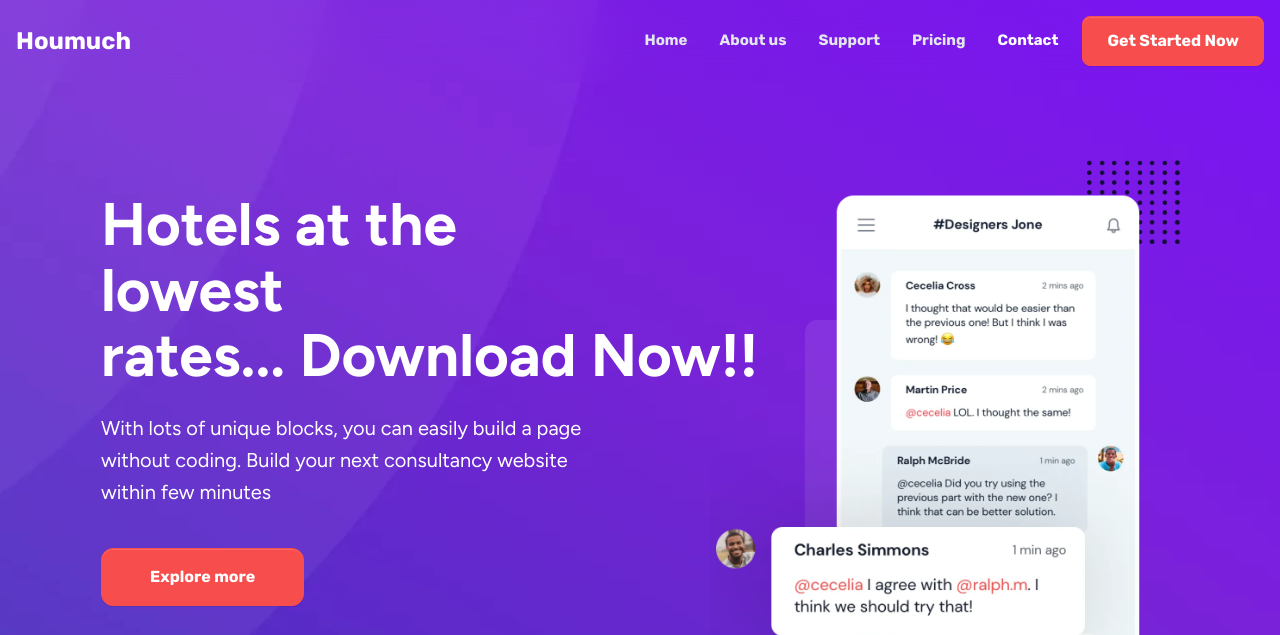
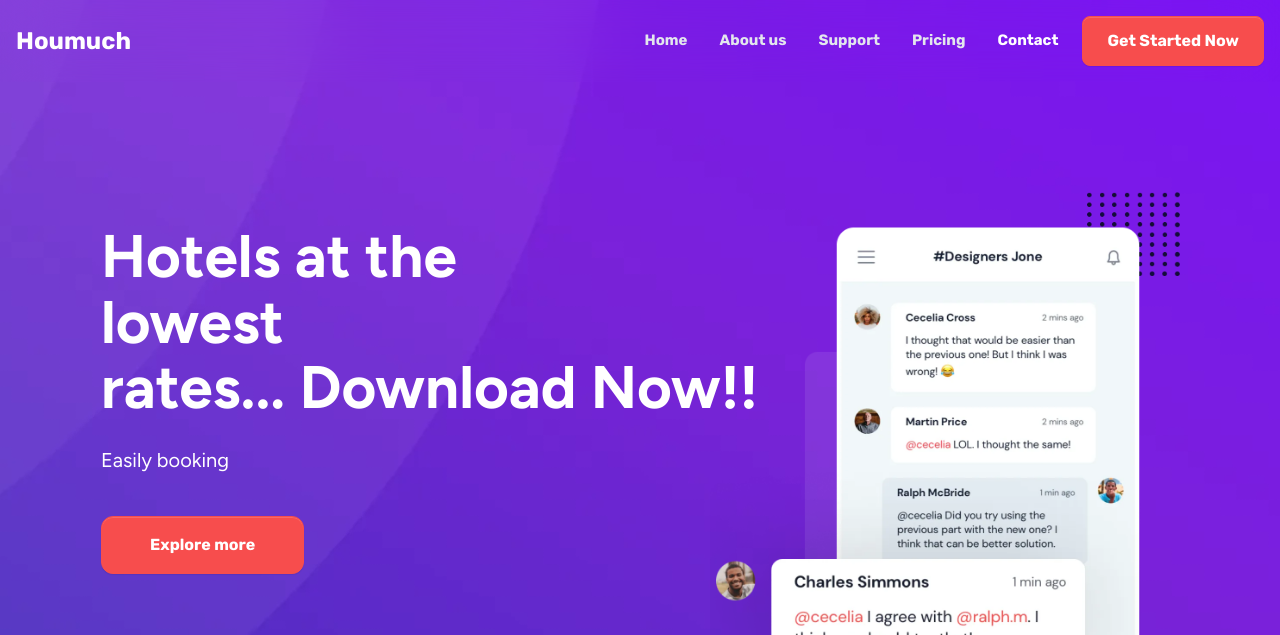
Before and after one commit to rah233/hmweb, a plain HTML site: page index.html in a window 1280 px wide. Shown: the top 635 px of the page. Drawn offline with nearby package versions, Linux system fonts and the light colour scheme.

Commit message:
Add files via upload merge

```diff
--- a/index.html
+++ b/index.html
@@ -53,7 +53,7 @@
                 <div class="row gy-4 gy-md-8 pt-9 pt-lg-0">
                   <div class="col-lg-6 text-center text-lg-start">
                     <h1 class="fs-2 fs-lg-1 text-white fw-bold mb-2 mb-lg-x1 lh-base mt-3 mt-lg-0"> Hotels at the lowest rates...<span class="text-nowrap"> Download Now!! </span></h1>
-                    <p class="fs-8 text-white mb-3 mb-lg-4 lh-lg">With lots of unique blocks, you can easily build a page without coding. Build your next consultancy website within few minutes</p>
+                    <p class="fs-8 text-white mb-3 mb-lg-4 lh-lg">Easily booking</p>
                     <div class="d-flex justify-content-center justify-content-lg-start"><a class="btn btn-primary btn-lg lh-xl mb-4 mb-md-5 mb-lg-7" href="#!">Explore more</a></div>
                     <p class="mb-x1 fs-10 button-text text-uppercase fw-bold lh-base text-300">Download our app</p>
                     <div class="d-flex flex-wrap justify-content-center justify-content-lg-start gap-2 position-relative z-2"><a class="border-0 p-0 bg-transparent cursor-pointer rounded-1" href="#!"> <img class="img-fluid" src="assets/img/logos/App_Store.webp" alt="assets/img/logos/App_Store.webp" /></a><a class="border-0 p-0 bg-transparent cursor-pointer rounded-1" href="#!"> <img class="img-fluid" src="assets/img/logos/Play_Store.webp" alt="assets/img/logos/Play_Store.webp" /></a></div>
```
